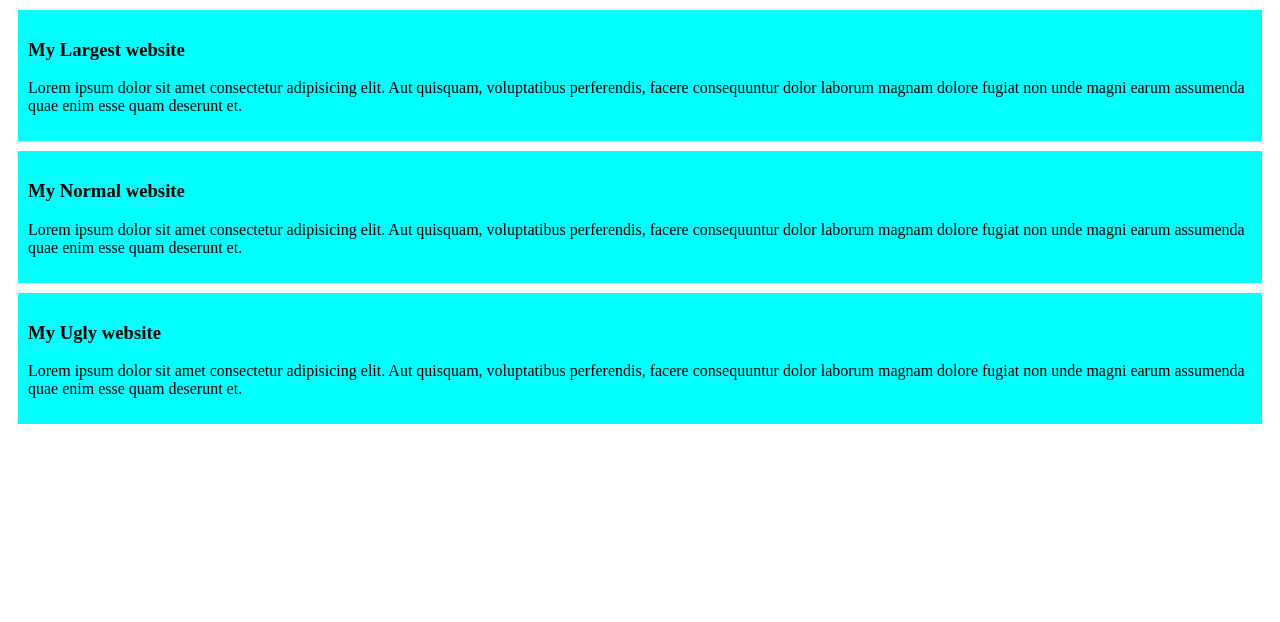
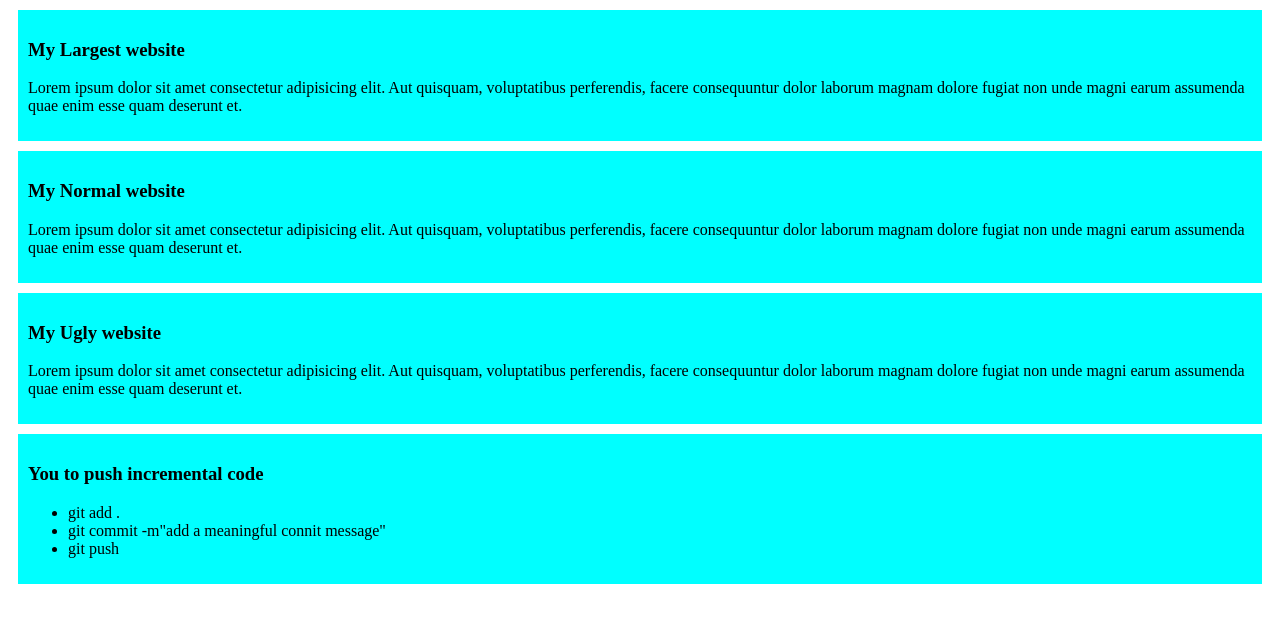
Before and after one commit to Sazzadhossain2003/my-first-github-film, a plain HTML site: page index.html in a window 1280 px wide. Drawn offline with Linux system fonts and the light colour scheme.

Commit message:
added a list to push code

```diff
--- a/index.html
+++ b/index.html
@@ -19,5 +19,13 @@
         <h3>My Ugly website</h3>
         <p>Lorem ipsum dolor sit amet consectetur adipisicing elit. Aut quisquam, voluptatibus perferendis, facere consequuntur dolor laborum magnam dolore fugiat non unde magni earum assumenda quae enim esse quam deserunt et.</p>
     </div>
+    <div>
+        <h3>You to push incremental code</h3>
+        <ul>
+            <li>git add .</li>
+            <li>git commit -m"add a meaningful connit message"</li>
+            <li>git push</li>
+        </ul>
+    </div>
 </body>
 </html>
```
